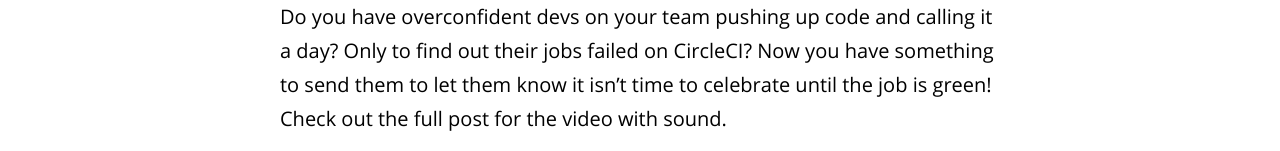
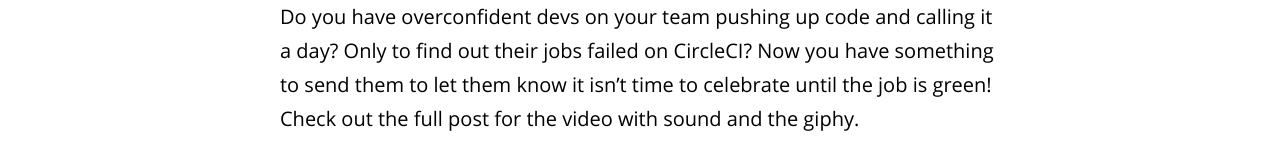
Before and after one commit to MrPowerScripts/MrPowerScripts.com, a Jekyll site: the page built from _posts/2019-03-30-CircleCI-nick-young-meme.md, in a window 1280 px wide. Shown: the part 425-576 px from the top of the page. Built offline with Jekyll 4.4.1, drawn with Linux system fonts in a browser that asks for light colours; grey boxes are pictures that could not be loaded.

Commit message:
you're killing the performance giphy

```diff
--- a/_posts/2019-03-30-CircleCI-nick-young-meme.md
+++ b/_posts/2019-03-30-CircleCI-nick-young-meme.md
@@ -6,7 +6,8 @@
 description-long:
 ---
 
-Do you have overconfident devs on your team pushing up code and calling it a day? Only to find out their jobs failed on CircleCI? Now you have something to send them to let them know it isn't time to celebrate until the job is green! Check out the full post for the video with sound.
+Do you have overconfident devs on your team pushing up code and calling it a day? Only to find out their jobs failed on CircleCI? Now you have something to send them to let them know it isn't time to celebrate until the job is green! Check out the full post for the video with sound and the giphy.
+
 <div style="width:100%;height:0;padding-bottom:56%;position:relative;"><iframe src="https://giphy.com/embed/vxr7x3PYRSSGdXfTTA" width="100%" height="100%" style="position:absolute" frameBorder="0" class="giphy-embed" allowFullScreen></iframe></div><p></p>
 
 If you want to get the full experience with sound you can check it out on youtube below.
```
